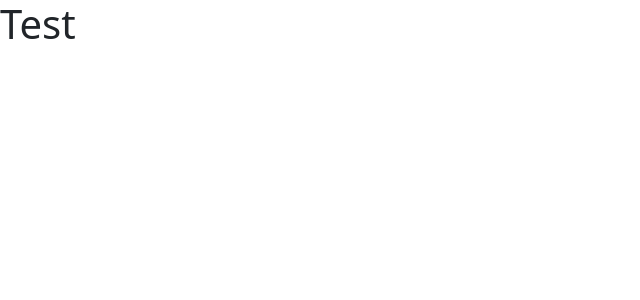
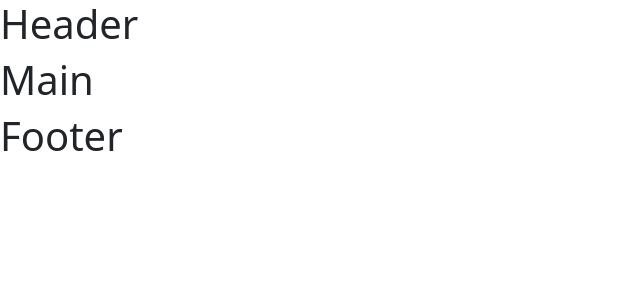
Before and after one commit to umbertofaenza/proj-html-vuejs, a Vue app: page / in a window 1280 px wide. Shown: the top 300 px of the page, without its empty margins (0-640 px from the left). Built offline with nearby package versions, Linux system fonts and the light colour scheme.

Commit message:
feat: Create and import main components

```diff
--- a/src/App.vue
+++ b/src/App.vue
@@ -1,7 +1,18 @@
-<script></script>
+<script>
+// import components
+import Header from "./components/main_components/Header.vue";
+import Main from "./components/main_components/Main.vue";
+import Footer from "./components/main_components/Footer.vue";
+
+export default {
+  components: { Header, Main, Footer },
+};
+</script>
 
 <template>
-  <h1>Test</h1>
+  <Header />
+  <Main />
+  <Footer />
 </template>
 
 <style lang="scss"></style>
--- /dev/null
+++ b/src/components/main_components/Footer.vue
@@ -0,0 +1,9 @@
+<script></script>
+
+<template>
+  <footer>
+    <h1>Footer</h1>
+  </footer>
+</template>
+
+<style lang="scss" scoped></style>
--- /dev/null
+++ b/src/components/main_components/Header.vue
@@ -0,0 +1,9 @@
+<script></script>
+
+<template>
+  <header>
+    <h1>Header</h1>
+  </header>
+</template>
+
+<style lang="scss" scoped></style>
--- /dev/null
+++ b/src/components/main_components/Main.vue
@@ -0,0 +1,9 @@
+<script></script>
+
+<template>
+  <main>
+    <h1>Main</h1>
+  </main>
+</template>
+
+<style lang="scss" scoped></style>
```
